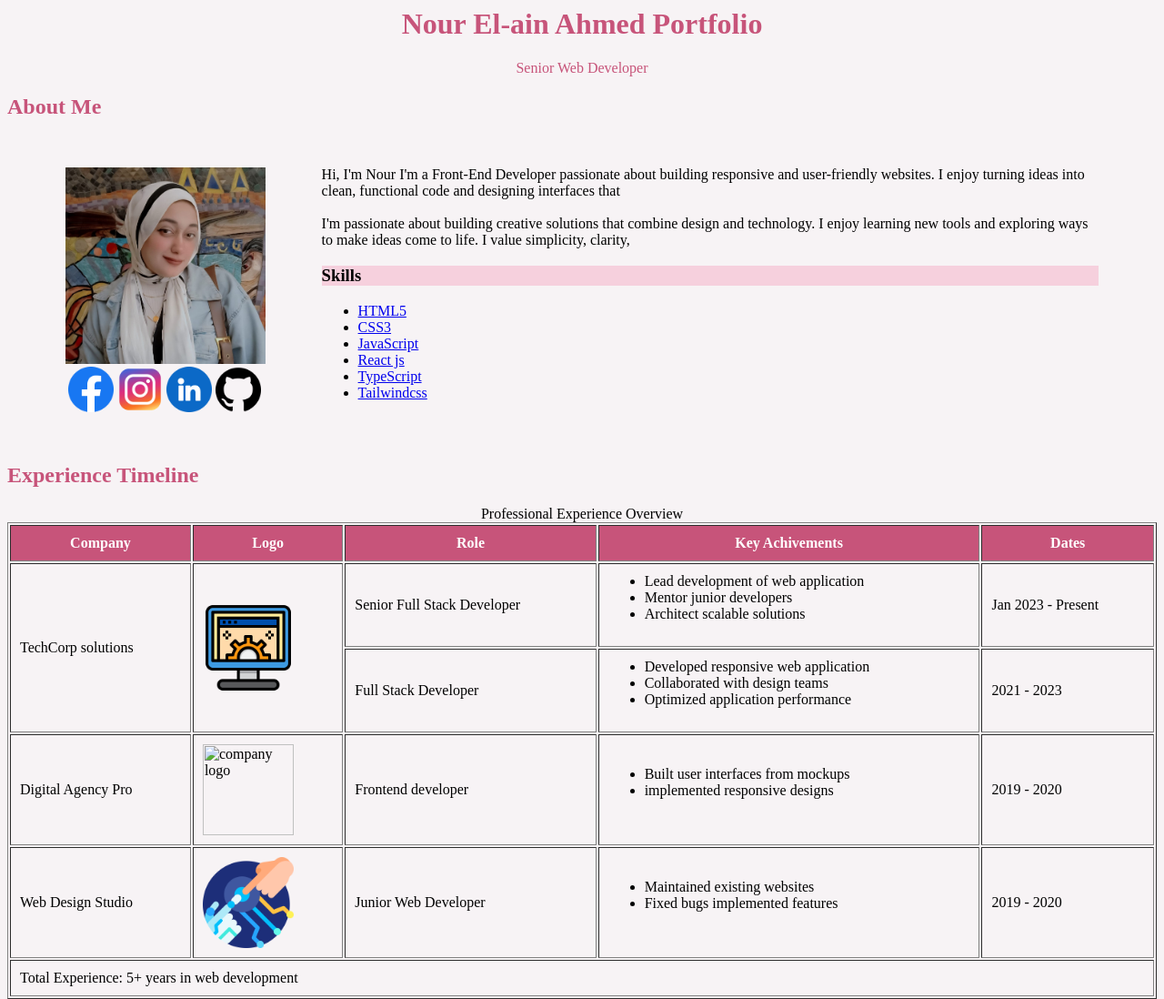
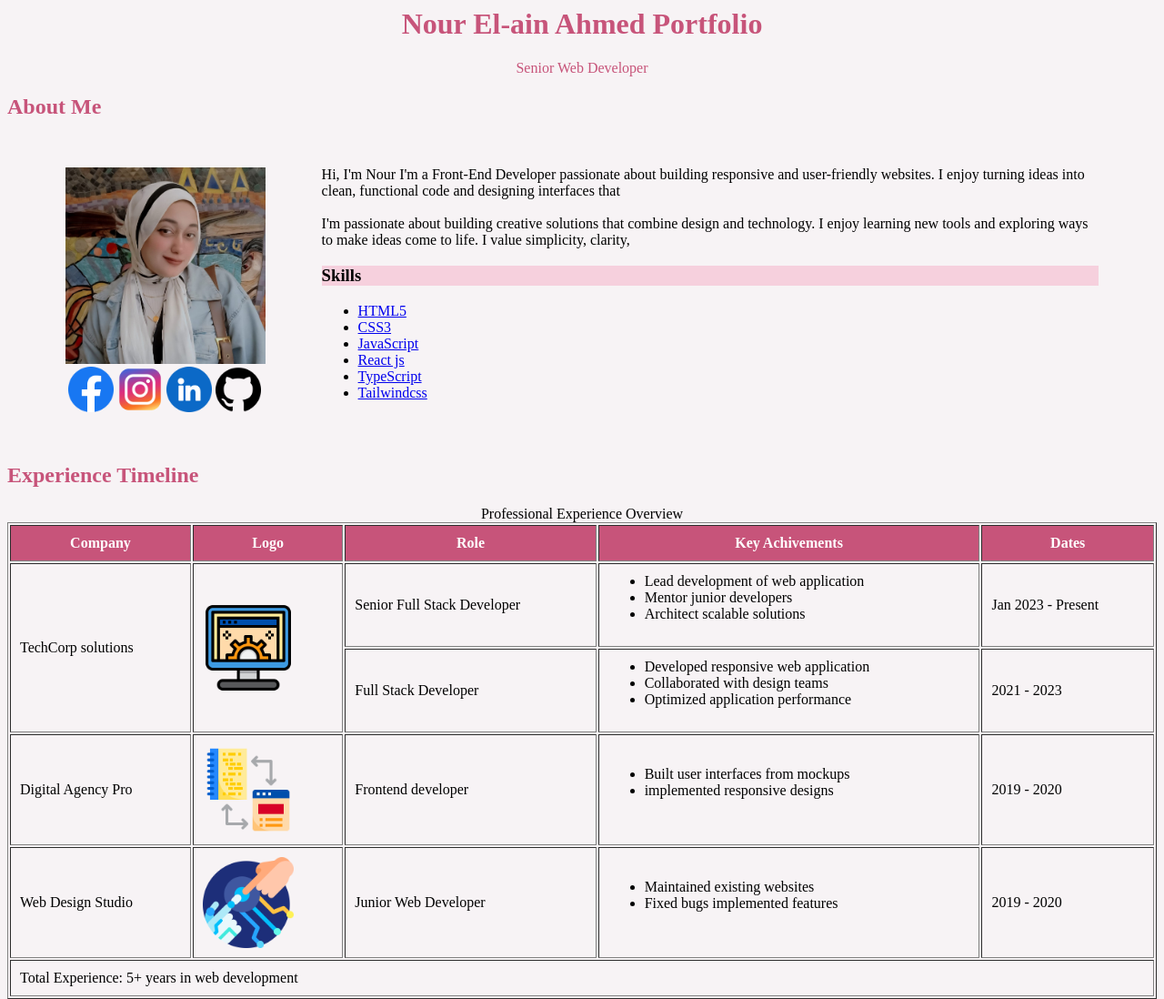
Before and after one commit to nouralain/HTML-portfolio-, a plain HTML site: page index.html in a window 1280 px wide. Shown: the top 1098 px of the page at 91% size. Drawn offline with Linux system fonts and the light colour scheme.

Commit message:
adding file

```diff
--- a/index.html
+++ b/index.html
@@ -159,7 +159,7 @@
         <tr>
           <td>Digital Agency Pro</td>
           <td>
-            <img src="images/coding(1).png" alt="company logo" width="100" />
+            <img src="images/codin.png" alt="company logo" width="100" />
           </td>
           <td>Frontend developer</td>
           <td>
```
